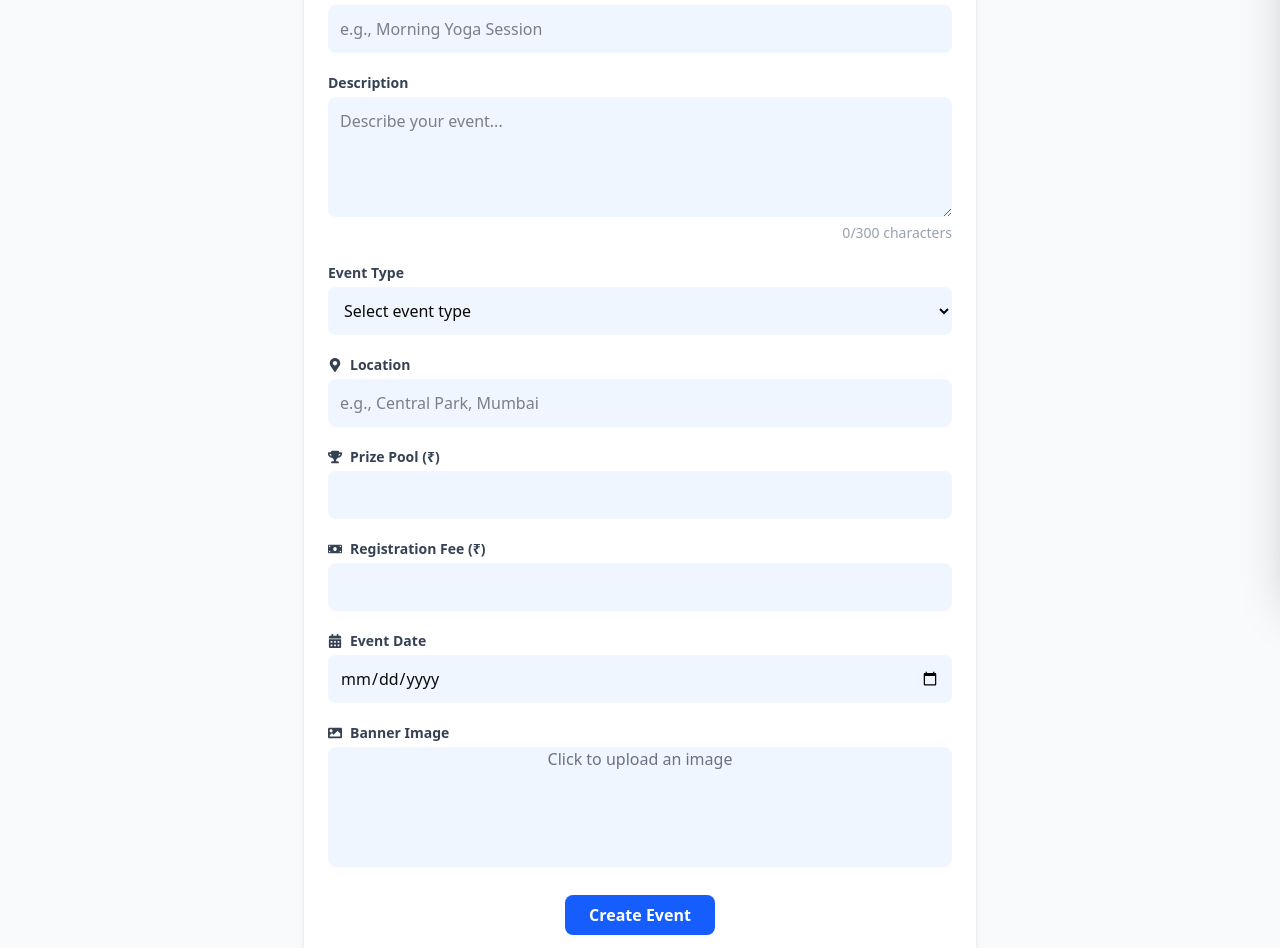
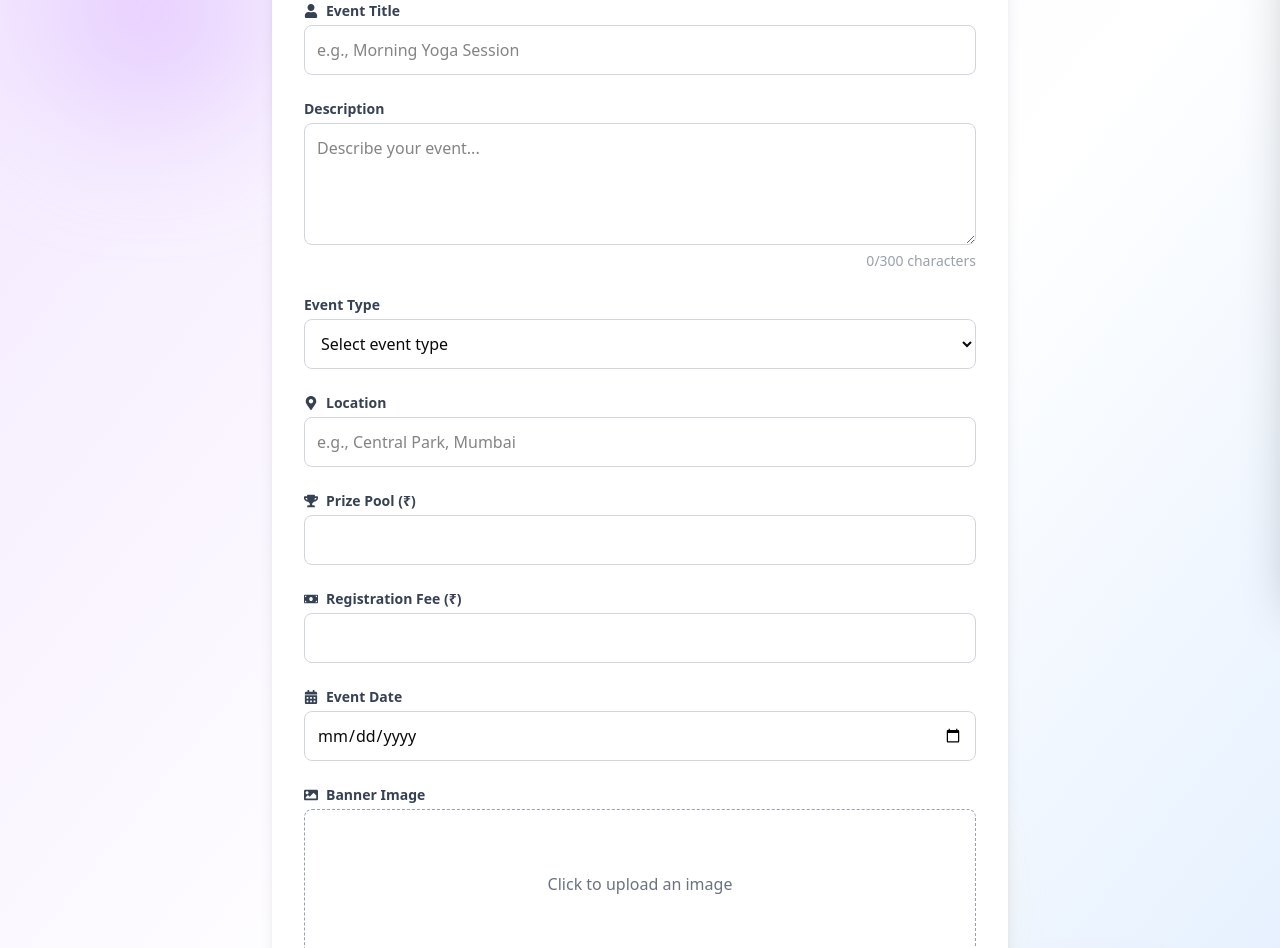
Before and after one commit to Praveenkumar02023/fit-connect, a React (Vite) app in the folder frontend/: page /trainer/createEvent in a window 1280 px wide. Shown: the part 204-1152 px from the top of the page. Built offline with nearby package versions, Linux system fonts and the light colour scheme; no server answers.

Commit message:
latest changes.

```diff
--- a/frontend/src/pages/Trainer/CreateEvent.jsx
+++ b/frontend/src/pages/Trainer/CreateEvent.jsx
@@ -11,6 +11,7 @@ import {
   FaTrophy,
   FaMoneyBill,
 } from 'react-icons/fa';
+import Footer from '../../components/LandingPage/Footer';
 
 const CreateEvent = () => {
   const { url, token } = useContext(StoreContext);
@@ -30,11 +31,11 @@ const CreateEvent = () => {
   const [image, setImage] = useState(null);
 
   const handleChange = (e) => {
-    setFormData({ ...formData, [e.target.name]: e.target.value });
+    setFormData((prev) => ({ ...prev, [e.target.name]: e.target.value }));
   };
 
   const handleFileChange = (e) => {
-    const file = e.target.files[0];
+    const file = e.target.files?.[0];
     if (file) {
       setSelectedImage(URL.createObjectURL(file));
       setImage(file);
@@ -45,16 +46,10 @@ const CreateEvent = () => {
     e.preventDefault();
     try {
       const formPayload = new FormData();
-      formPayload.append('title', formData.title);
-      formPayload.append('description', formData.description);
-      formPayload.append('type', formData.type);
-      formPayload.append('location', formData.location);
-      formPayload.append('prizePool', Number(formData.prizePool));
-      formPayload.append('registrationFee', Number(formData.registrationFee));
-      formPayload.append('date', formData.date);
-      if (image) {
-        formPayload.append('image', image);
-      }
+      Object.entries(formData).forEach(([key, val]) =>
+        formPayload.append(key, key === 'prizePool' || key === 'registrationFee' ? Number(val) : val)
+      );
+      if (image) formPayload.append('image', image);
 
       const res = await axios.post(`${url}/api/v1/event/create`, formPayload, {
         headers: { Authorization: `Bearer ${token}` },
@@ -62,28 +57,34 @@ const CreateEvent = () => {
 
       if (res.data.message === 'Event created successfully') {
         toast.success('Event Created Successfully');
-        setTimeout(() => {
-            navigate('/trainer/events');
-        }, 1500);
+        setTimeout(() => navigate('/trainer/events'), 1500);
       } else {
-        alert('Error in creating event');
+        toast.error('Failed to create event');
       }
     } catch (error) {
-      console.error('Error in creating event', error);
+      console.error('Error creating event:', error);
+      toast.error('Error creating event');
     }
   };
 
   return (
-    <div className="bg-gray-50">
+    <div className="min-h-screen relative flex flex-col justify-between overflow-hidden bg-gradient-to-br from-purple-100 via-white to-blue-100">
       <ToastContainer />
-      {/* Hero Section */}
 
-      {/* Form Section */}
-      <div className="px-4 py-10 flex justify-center bg-gray-50">
-        <div className="w-full max-w-2xl bg-white p-6 rounded-xl shadow-md">
-          <h2 className="text-2xl font-bold mb-6 text-center text-blue-900">Create Event</h2>
+      {/* Decorative Bubbles */}
+      <div className="absolute top-10 left-10 w-56 h-56 bg-purple-300/50 rounded-full blur-3xl z-0" />
+      <div className="absolute bottom-20 right-12 w-72 h-72 bg-pink-400/50 rounded-full blur-3xl z-0" />
+      <div className="absolute top-1/3 left-1/2 w-48 h-48 bg-blue-300/50 rounded-full blur-2xl z-0" />
+      <div className="absolute top-[60%] right-1/4 w-40 h-40 bg-yellow-300/50 rounded-full blur-2xl z-0" />
+      <div className="absolute top-[80%] left-[10%] w-32 h-32 bg-green-300/50 rounded-full blur-2xl z-0" />
 
-          <form onSubmit={onSubmit} className="space-y-5">
+      <div className="relative z-10 max-w-3xl w-full mx-auto px-4 py-10">
+        <h2 className="text-3xl font-bold text-black text-center mb-8">Create Event</h2>
+
+        <form
+          onSubmit={onSubmit}
+          className="bg-white p-6 md:p-8 rounded-xl shadow-lg space-y-6"
+        >
           {/* Event Title */}
           <div>
             <label className="text-sm font-semibold flex items-center gap-2 text-gray-700 mb-1">
@@ -95,7 +96,7 @@ const CreateEvent = () => {
               value={formData.title}
               onChange={handleChange}
               placeholder="e.g., Morning Yoga Session"
-                className="w-full bg-blue-50 p-3 rounded-md focus:outline-none"
+              className="w-full bg-white border border-gray-300 p-3 rounded-md focus:outline-none focus:ring-2 focus:ring-blue-300"
               required
             />
           </div>
@@ -110,7 +111,7 @@ const CreateEvent = () => {
               placeholder="Describe your event..."
               rows={4}
               maxLength={300}
-                className="w-full bg-blue-50 p-3 rounded-md focus:outline-none"
+              className="w-full bg-white border border-gray-300 p-3 rounded-md focus:outline-none focus:ring-2 focus:ring-blue-300"
               required
             />
             <p className="text-right text-sm text-gray-400">
@@ -125,7 +126,7 @@ const CreateEvent = () => {
               name="type"
               value={formData.type}
               onChange={handleChange}
-                className="w-full bg-blue-50 p-3 rounded-md"
+              className="w-full bg-white border border-gray-300 p-3 rounded-md"
               required
             >
               <option value="">Select event type</option>
@@ -148,7 +149,7 @@ const CreateEvent = () => {
               value={formData.location}
               onChange={handleChange}
               placeholder="e.g., Central Park, Mumbai"
-                className="w-full bg-blue-50 p-3 rounded-md"
+              className="w-full bg-white border border-gray-300 p-3 rounded-md"
               required
             />
           </div>
@@ -163,7 +164,7 @@ const CreateEvent = () => {
               name="prizePool"
               value={formData.prizePool}
               onChange={handleChange}
-                className="w-full bg-blue-50 p-3 rounded-md"
+              className="w-full bg-white border border-gray-300 p-3 rounded-md"
             />
           </div>
 
@@ -177,7 +178,7 @@ const CreateEvent = () => {
               name="registrationFee"
               value={formData.registrationFee}
               onChange={handleChange}
-                className="w-full bg-blue-50 p-3 rounded-md"
+              className="w-full bg-white border border-gray-300 p-3 rounded-md"
               required
             />
           </div>
@@ -192,39 +193,37 @@ const CreateEvent = () => {
               name="date"
               value={formData.date}
               onChange={handleChange}
-                className="w-full bg-blue-50 p-3 rounded-md"
+              className="w-full bg-white border border-gray-300 p-3 rounded-md"
               required
             />
           </div>
 
-            {/* Poster Image */}
+          {/* Banner Image Upload */}
           <div>
             <label className="text-sm font-semibold flex items-center gap-2 text-gray-700 mb-1">
               <FaImage /> Banner Image
             </label>
-              <label className="bg-blue-50 h-[120px] rounded-md text-center hover:bg-blue-100 transition duration-200 cursor-pointer block">
+            <div className="relative bg-white border border-dashed border-gray-400 h-[150px] rounded-md overflow-hidden flex items-center justify-center hover:bg-gray-50 cursor-pointer transition">
               {selectedImage ? (
-                <div className="mb-2 rounded-md overflow-hidden h-[120px]">
                 <img
                   src={selectedImage}
-                    alt="Selected Preview"
-                    className="w-full h-full rounded-md object-cover"
+                  alt="Preview"
+                  className="object-cover w-full h-full"
                 />
-                  </div>
               ) : (
-                  <span className="text-gray-500 text-center">Click to upload an image</span>
+                <span className="text-gray-500">Click to upload an image</span>
               )}
               <input
                 type="file"
                 accept="image/*"
                 onChange={handleFileChange}
-                  className="hidden"
+                className="absolute top-0 left-0 w-full h-full opacity-0 cursor-pointer"
               />
-              </label>
+            </div>
           </div>
 
           {/* Submit Button */}
-            <div className="flex justify-center pt-2">
+          <div className="pt-4 flex justify-center">
             <button
               type="submit"
               className="bg-blue-600 hover:bg-blue-700 text-white px-6 py-2 rounded-md font-semibold"
@@ -234,7 +233,9 @@ const CreateEvent = () => {
           </div>
         </form>
       </div>
-      </div>
+
+      {/* Footer */}
+      <Footer />
     </div>
   );
 };
--- a/frontend/src/pages/Trainer/TrainerDashboard.jsx
+++ b/frontend/src/pages/Trainer/TrainerDashboard.jsx
@@ -200,10 +200,10 @@ setTodaySession(enrichedSessions);
       <main className="relative z-10 flex-1 pt-6 max-w-7xl mx-auto px-4 sm:px-6 lg:px-8">
         {/* Welcome */}
         <div className="text-center text-black p-6 mb-8">
-          <h1 className="text-2xl font-bold">
+          <h1 className="text-3xl font-bold">
             Welcome back, Coach {trainer?.firstName || "Loading..."}!
           </h1>
-          <p className="text-sm opacity-90">
+          <p className="text-md opacity-90">
             Ready to inspire your clients today?
           </p>
         </div>
--- a/frontend/src/pages/Trainer/ViewEvents.jsx
+++ b/frontend/src/pages/Trainer/ViewEvents.jsx
@@ -3,13 +3,14 @@ import axios from "axios";
 import { StoreContext } from "../../Context/StoreContext";
 import { useNavigate } from "react-router-dom";
 import {
-  FaMapMarkerAlt,
-  FaRupeeSign,
-  FaCalendarAlt,
-  FaTrash,
-  FaCheck,
-  FaTrophy,
-} from "react-icons/fa";
+  MapPin,
+  Clock,
+  Trophy,
+  IndianRupee,
+  Trash2,
+  Check,
+} from "lucide-react";
+import Footer from "../../components/LandingPage/Footer";
 
 const TrainerEvents = () => {
   const [events, setEvents] = useState([]);
@@ -47,91 +48,89 @@ const TrainerEvents = () => {
   };
 
   return (
-    <div className="p-6 bg-gray-100 min-h-screen">
-      <h2 className="text-2xl font-semibold mb-6 text-blue-800">Your Created Events</h2>
+    <div className="relative min-h-screen flex flex-col bg-gradient-to-br from-indigo-100 via-white to-blue-100 overflow-hidden">
+      {/* Decorative Bubbles */}
+      <div className="absolute top-10 left-10 w-48 h-48 bg-purple-300/40 rounded-full blur-3xl z-0" />
+      <div className="absolute bottom-20 right-10 w-60 h-60 bg-pink-300/40 rounded-full blur-3xl z-0" />
+      <div className="absolute top-1/2 left-1/3 w-40 h-40 bg-blue-200/40 rounded-full blur-2xl z-0" />
 
-      <div className="grid grid-cols-1 md:grid-cols-2 lg:grid-cols-3 gap-6">
+      <div className="relative z-10 w-full max-w-7xl mx-auto px-4 pt-6 flex-1">
+        <h2 className="text-3xl font-bold text-black mb-6 text-center ">
+          My Events
+        </h2>
+        <h2 className="text-md  text-black/80 mt-[-24px] mb-6 text-center ">
+         Manage your created events
+        </h2>
+
+        <div className="grid grid-cols-1 sm:grid-cols-2 lg:grid-cols-3 xl:grid-cols-4 gap-6">
           {events.length === 0 ? (
-          <div className="col-span-full text-center text-gray-600">No events created yet.</div>
+            <div className="col-span-full text-center text-gray-600">
+              No events created yet.
+            </div>
           ) : (
-          events.map((event) => (
+            events.map((e) => (
               <div
-              key={event._id}
-              className="p-4 bg-white rounded-xl shadow hover:shadow-md border transition-transform hover:scale-[1.02] flex flex-col"
+                key={e._id}
+                className="relative bg-gray-50 rounded-2xl shadow-md border border-gray-200 p-4 flex flex-col justify-between h-full"
               >
-              {/* Image & Status */}
-              <div className="relative w-full h-40 rounded-t-xl overflow-hidden">
-               <div className="flex justify-center w-full bg-neutral-100" >
                 <img
-                  src={
-                    event.avatar ||
-                    "https://encrypted-tbn0.gstatic.com/images?q=tbn:ANd9GcT0ZcnsKC3iF9pB8_po80WXkn7h_3fd2bNx-Rq9T6B_mCx3IDZsdPjG8qNYt0pPC_YhJEA&usqp=CAU"
-                  }
-                  alt="event"
-                  className="rounded-xl h-36 w-36 object-cover"
+                  src={e.avatar || "https://i.imgur.com/7s4U6vF.png"}
+                  alt={e.title}
+                  className="h-36 w-full object-cover rounded-lg"
                 />
+                <h3 className="text-blue-700 font-semibold text-lg mt-3 text-center">
+                  {e.title}
+                </h3>
+                <p className="text-sm text-gray-600 mt-1 line-clamp-2 text-center">
+                  {e.description}
+                </p>
+
+                <div className="mt-2 text-sm text-gray-700 space-y-1">
+                  <div className="flex items-center">
+                    <MapPin className="h-4 w-4 mr-2 text-gray-500" />
+                    <span className="truncate">{e.location}</span>
+                  </div>
+                  <div className="flex items-center">
+                    <Clock className="h-4 w-4 mr-2 text-gray-500" />
+                    <span>{new Date(e.date).toDateString()}</span>
+                  </div>
+                  <div className="flex items-center">
+                    <Trophy className="h-4 w-4 mr-2 text-gray-500" />
+                    <span>Prize: ₹{e.prizePool}</span>
+                  </div>
+                  <div className="flex items-center">
+                    <IndianRupee className="h-4 w-4 mr-2 text-gray-500" />
+                    <span>Fee: ₹{e.registrationFee}</span>
+                  </div>
                 </div>
 
-                <span
-                  className={`absolute top-2 right-2 text-xs font-medium px-3 py-1 rounded-full shadow-sm ${
-                    event.status === "upcoming"
-                      ? "bg-green-200 text-green-800"
-                      : event.status === "ongoing"
-                      ? "bg-yellow-200 text-yellow-800"
-                      : "bg-red-200 text-red-800"
-                  }`}
-                >
-                  {event.status}
-                </span>
-              </div>
-
-              {/* Content */}
-              <div className="p-4 flex flex-col flex-grow">
-                <h3 className="text-lg font-bold mb-1 text-blue-900">{event.title}</h3>
-                <p className="text-sm text-gray-600 mb-3">{event.description}</p>
-
-                <div className="flex items-center text-sm text-gray-700 mb-1">
-                  <FaMapMarkerAlt className="mr-2 text-blue-500" />
-                  {event.location}
-                </div>
-                <div className="flex items-center text-sm text-gray-700 mb-1">
-                  <FaCalendarAlt className="mr-2 text-blue-500" />
-                  {new Date(event.date).toDateString()}
-                </div>
-                <div className="flex items-center text-sm text-gray-700 mb-1">
-                  <FaTrophy className="mr-2 text-blue-500" />
-                  Prize: ₹{event.prizePool}
-                </div>
-                <div className="flex items-center text-sm text-gray-700 mb-3">
-                  <FaRupeeSign className="mr-2 text-blue-500" />
-                  Registration Fee: ₹{event.registrationFee}
-                </div>
-
-
-                {/* Buttons inside card */}
-                <div className="flex gap-3 mt-1">
+                <div className="flex gap-2 mt-4">
                   <button
-                    onClick={() => deleteEvent(event._id)}
+                    onClick={() => deleteEvent(e._id)}
                     className="w-1/2 py-2 bg-red-100 hover:bg-red-200 text-red-700 rounded-md text-sm font-medium flex items-center justify-center gap-2"
                   >
-                    <FaTrash />
+                    <Trash2 size={16} />
                     Delete
                   </button>
-
                   <button
-                    onClick={() => navigate(`/trainer/event/edit/${event._id}`)}
+                    onClick={() => navigate(`/trainer/event/edit/${e._id}`)}
                     className="w-1/2 py-2 bg-green-100 hover:bg-green-200 text-green-700 rounded-md text-sm font-medium flex items-center justify-center gap-2"
                   >
-                    <FaCheck />
+                    <Check size={16} />
                     Update
                   </button>
-                </div>
                 </div>
               </div>
             ))
           )}
         </div>
       </div>
+
+      {/* Footer */}
+      <div className="relative z-10 mt-12">
+        <Footer />
+      </div>
+    </div>
   );
 };
 
```
Lines whose indentation alone changed are shown as unchanged.
